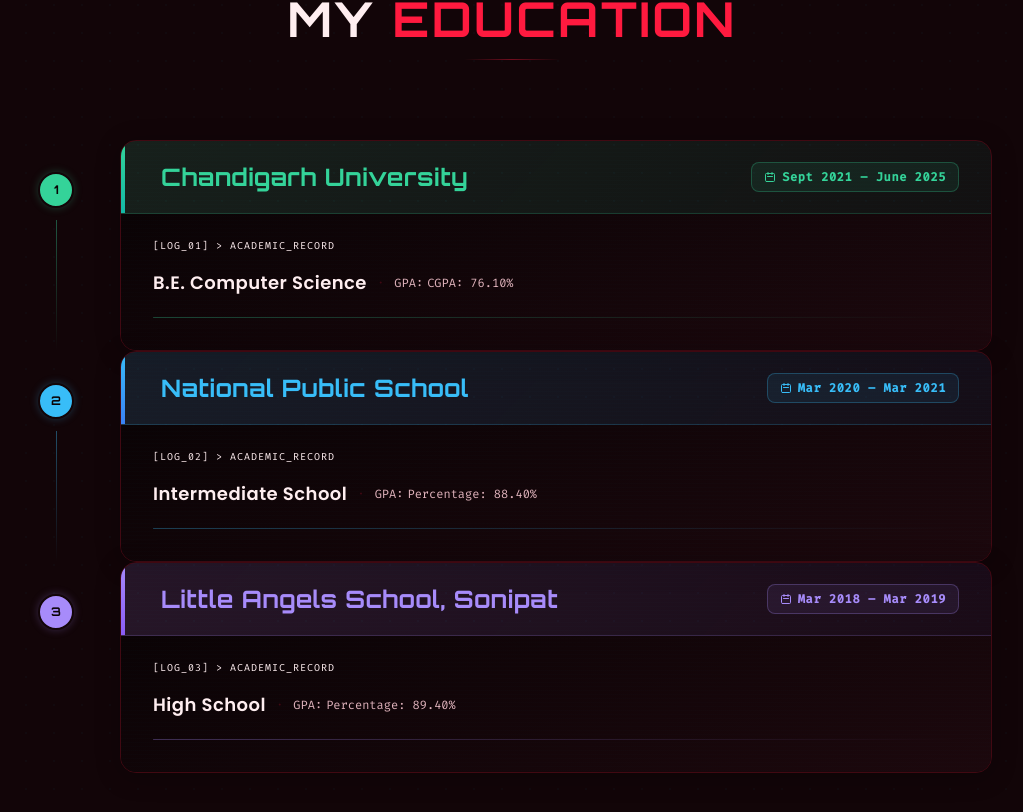
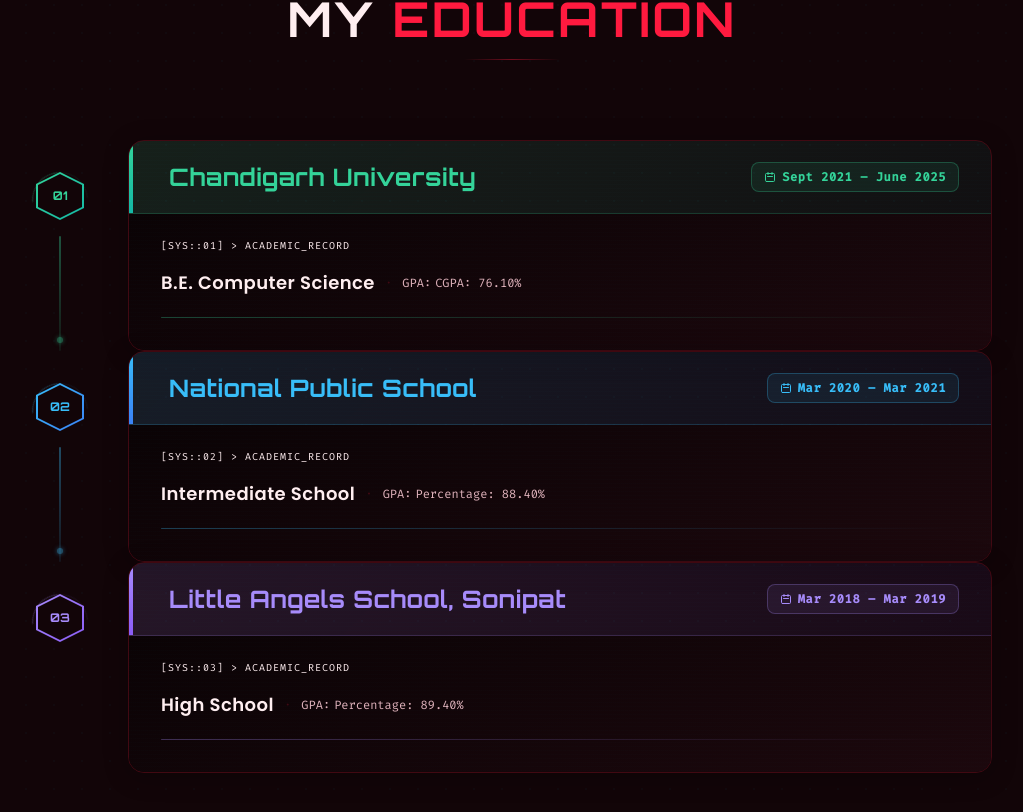
Before and after one commit to manan-b/My-Portfolio, a React (Vite) app: page / in a window 1280 px wide. Shown: the part 1892-2704 px from the top of the page, without its empty margins (128-1151 px from the left). Built offline with nearby package versions, Linux system fonts and the light colour scheme.

Commit message:
refactor: redesign Experience & Education timelines with hexagonal nodes, orbital rings, and flowing connectors

```diff
--- a/src/components/sections/Education.jsx
+++ b/src/components/sections/Education.jsx
@@ -50,26 +50,71 @@
             className="relative flex gap-6 md:gap-10"
         >
             {/* Left — Timeline Track */}
-            <div className="hidden md:flex flex-col items-center flex-shrink-0 w-12">
-                <div className="flex flex-col items-center mt-8">
-                    {/* Numbered pulse dot */}
+            <div className="hidden md:flex flex-col items-center flex-shrink-0 w-14">
+                <div className="flex flex-col items-center mt-8 relative">
+                    {/* Subtle outer orbital ring */}
+                    <motion.div
+                        animate={{ rotate: 360 }}
+                        transition={{ duration: 8, repeat: Infinity, ease: 'linear' }}
+                        className="absolute w-14 h-14 rounded-full"
+                        style={{
+                            border: `1px solid transparent`,
+                            borderTopColor: `${meta.accentFrom}40`,
+                            borderRightColor: `${meta.accentFrom}15`,
+                        }}
+                    />
+                    {/* Hexagonal node */}
                     <motion.div
                         animate={hovered
-                            ? { scale: 1.3, boxShadow: `0 0 20px ${meta.glow}, 0 0 40px ${meta.glow}` }
+                            ? { scale: 1.15, boxShadow: `0 0 20px ${meta.glow}, 0 0 40px ${meta.glow}` }
                             : { scale: 1, boxShadow: `0 0 8px ${meta.glow}` }
                         }
-                        transition={{ type: 'spring', stiffness: 260, damping: 18 }}
-                        className={`w-9 h-9 rounded-full ${meta.dotColor} z-10 flex-shrink-0 flex items-center justify-center border-2 border-[var(--bg-secondary)]`}
+                        transition={{ type: 'spring', stiffness: 280, damping: 20 }}
+                        className="w-12 h-12 z-10 flex-shrink-0 flex items-center justify-center relative"
+                        style={{
+                            clipPath: 'polygon(50% 0%, 100% 25%, 100% 75%, 50% 100%, 0% 75%, 0% 25%)',
+                            background: `linear-gradient(135deg, ${meta.accentFrom}, ${meta.accentTo})`,
+                        }}
                     >
-                        <span className="font-orbitron font-bold text-[var(--bg-primary)] text-xs">{index + 1}</span>
+                        {/* Inner cutout */}
+                        <div
+                            className="absolute inset-[2px] flex items-center justify-center"
+                            style={{
+                                clipPath: 'polygon(50% 0%, 100% 25%, 100% 75%, 50% 100%, 0% 75%, 0% 25%)',
+                                background: 'var(--bg-secondary)',
+                            }}
+                        >
+                            <span
+                                className="font-orbitron font-bold text-xs"
+                                style={{ color: meta.accentFrom }}
+                            >
+                                {String(index + 1).padStart(2, '0')}
+                            </span>
+                        </div>
                     </motion.div>
                 </div>
-                {/* Connector line */}
+                {/* Connector — gradient line with flowing energy dot */}
                 {!isLast && (
-                    <div
-                        className="flex-1 w-px mt-3 opacity-40"
-                        style={{ background: `linear-gradient(to bottom, ${meta.accentFrom}, transparent)` }}
-                    />
+                    <div className="relative flex-1 mt-4" style={{ width: '2px' }}>
+                        <div
+                            className="absolute inset-0"
+                            style={{
+                                width: '2px',
+                                background: `linear-gradient(to bottom, ${meta.accentFrom}60, ${meta.accentFrom}15)`,
+                                borderRadius: '1px',
+                            }}
+                        />
+                        {/* Flowing energy dot */}
+                        <motion.div
+                            className="absolute left-1/2 -translate-x-1/2 w-[6px] h-[6px] rounded-full"
+                            style={{
+                                backgroundColor: meta.accentFrom,
+                                boxShadow: `0 0 10px ${meta.glow}, 0 0 4px ${meta.accentFrom}`,
+                            }}
+                            animate={{ top: ['0%', '100%'], opacity: [1, 0.3] }}
+                            transition={{ duration: 2.5, repeat: Infinity, ease: 'easeInOut' }}
+                        />
+                    </div>
                 )}
             </div>
 
@@ -134,7 +179,7 @@
                     >
                         {/* Log ID */}
                         <div className="font-mono-ui text-[10px] tracking-widest text-primary-400/40 uppercase mb-4">
-                            [LOG_{String(index + 1).padStart(2, '0')}] &gt; ACADEMIC_RECORD
+                            [SYS::{String(index + 1).padStart(2, '0')}] &gt; ACADEMIC_RECORD
                         </div>
 
                         {/* Role title + location row */}
--- a/src/components/sections/Experience.jsx
+++ b/src/components/sections/Experience.jsx
@@ -67,22 +67,71 @@
             className="relative flex gap-6 md:gap-10"
         >
             {/* Left — Timeline Track */}
-            <div className="hidden md:flex flex-col items-center flex-shrink-0 w-12">
-                <div className="flex flex-col items-center mt-6">
+            <div className="hidden md:flex flex-col items-center flex-shrink-0 w-14">
+                <div className="flex flex-col items-center mt-6 relative">
+                    {/* Subtle outer orbital ring */}
+                    <motion.div
+                        animate={{ rotate: 360 }}
+                        transition={{ duration: 8, repeat: Infinity, ease: 'linear' }}
+                        className="absolute w-14 h-14 rounded-full"
+                        style={{
+                            border: `1px solid transparent`,
+                            borderTopColor: `${meta.accentFrom}40`,
+                            borderRightColor: `${meta.accentFrom}15`,
+                        }}
+                    />
+                    {/* Hexagonal node */}
                     <motion.div
                         animate={hovered
-                            ? { scale: 1.35, boxShadow: `0 0 24px ${meta.glow}, 0 0 48px ${meta.glow}` }
-                            : { scale: 1, boxShadow: `0 0 10px ${meta.glow}` }
+                            ? { scale: 1.15, boxShadow: `0 0 20px ${meta.glow}, 0 0 40px ${meta.glow}` }
+                            : { scale: 1, boxShadow: `0 0 8px ${meta.glow}` }
                         }
-                        transition={{ type: 'spring', stiffness: 260, damping: 18 }}
-                        className={`w-10 h-10 rounded-full ${meta.dotColor} z-10 flex-shrink-0 flex items-center justify-center border-2 border-[var(--bg-secondary)]`}
+                        transition={{ type: 'spring', stiffness: 280, damping: 20 }}
+                        className="w-12 h-12 z-10 flex-shrink-0 flex items-center justify-center relative"
+                        style={{
+                            clipPath: 'polygon(50% 0%, 100% 25%, 100% 75%, 50% 100%, 0% 75%, 0% 25%)',
+                            background: `linear-gradient(135deg, ${meta.accentFrom}, ${meta.accentTo})`,
+                        }}
                     >
-                        <span className="font-orbitron font-bold text-[var(--bg-primary)] text-xs">{index + 1}</span>
+                        {/* Inner cutout */}
+                        <div
+                            className="absolute inset-[2px] flex items-center justify-center"
+                            style={{
+                                clipPath: 'polygon(50% 0%, 100% 25%, 100% 75%, 50% 100%, 0% 75%, 0% 25%)',
+                                background: 'var(--bg-secondary)',
+                            }}
+                        >
+                            <span
+                                className="font-orbitron font-bold text-xs"
+                                style={{ color: meta.accentFrom }}
+                            >
+                                {String(index + 1).padStart(2, '0')}
+                            </span>
+                        </div>
                     </motion.div>
                 </div>
+                {/* Connector — gradient line with flowing energy dot */}
                 {!isLast && (
-                    <div className="flex-1 w-px mt-3 opacity-50"
-                        style={{ background: `linear-gradient(to bottom, ${meta.accentFrom}, transparent)` }} />
+                    <div className="relative flex-1 mt-4" style={{ width: '2px' }}>
+                        <div
+                            className="absolute inset-0"
+                            style={{
+                                width: '2px',
+                                background: `linear-gradient(to bottom, ${meta.accentFrom}60, ${meta.accentFrom}15)`,
+                                borderRadius: '1px',
+                            }}
+                        />
+                        {/* Flowing energy dot */}
+                        <motion.div
+                            className="absolute left-1/2 -translate-x-1/2 w-[6px] h-[6px] rounded-full"
+                            style={{
+                                backgroundColor: meta.accentFrom,
+                                boxShadow: `0 0 10px ${meta.glow}, 0 0 4px ${meta.accentFrom}`,
+                            }}
+                            animate={{ top: ['0%', '100%'], opacity: [1, 0.3] }}
+                            transition={{ duration: 2.5, repeat: Infinity, ease: 'easeInOut' }}
+                        />
+                    </div>
                 )}
             </div>
 
--- a/src/components/sections/Hero.jsx
+++ b/src/components/sections/Hero.jsx
@@ -14,6 +14,7 @@
     const [displayedText, setDisplayedText] = useState('');
     const [isTyping, setIsTyping] = useState(true);
     const [isResumeModalOpen, setIsResumeModalOpen] = useState(false);
+    const [resumeHover, setResumeHover] = useState(false);
 
     useEffect(() => {
         const currentTitle = titles[titleIndex];
@@ -143,17 +144,50 @@
                             className="flex flex-col sm:flex-row gap-3 sm:gap-4 justify-center lg:justify-start"
                         >
                             {/* Primary — Resume */}
-                            <div className="relative inline-flex h-12 w-48 font-orbitron text-sm font-semibold tracking-widest uppercase text-[var(--bg-primary)] bg-primary-400 rounded shadow-[var(--shadow-glow)] hover:shadow-[var(--shadow-glow-lg)] overflow-hidden resume-btn-group">
-                                {/* Default State (Slides out to left) */}
-                                <div className="resume-btn-default gap-2">
+                            <div
+                                className="relative inline-flex h-12 w-48 font-orbitron text-sm font-semibold tracking-widest uppercase text-[var(--bg-primary)] bg-primary-400 rounded shadow-[var(--shadow-glow)] hover:shadow-[var(--shadow-glow-lg)] overflow-hidden"
+                                onMouseEnter={() => setResumeHover(true)}
+                                onMouseLeave={() => setResumeHover(false)}
+                            >
+                                {/* Default State — "Resume" text */}
+                                <div
+                                    style={{
+                                        position: 'absolute',
+                                        inset: 0,
+                                        display: 'flex',
+                                        alignItems: 'center',
+                                        justifyContent: 'center',
+                                        gap: '0.5rem',
+                                        zIndex: 2,
+                                        transform: resumeHover ? 'translate3d(-100%, 0, 0)' : 'translate3d(0, 0, 0)',
+                                        WebkitTransform: resumeHover ? 'translate3d(-100%, 0, 0)' : 'translate3d(0, 0, 0)',
+                                        transition: 'transform 0.5s cubic-bezier(0.23, 1, 0.32, 1)',
+                                        WebkitTransition: '-webkit-transform 0.5s cubic-bezier(0.23, 1, 0.32, 1)',
+                                        willChange: 'transform',
+                                    }}
+                                >
                                     <span>Resume</span>
                                     <svg className="w-4 h-4" fill="none" stroke="currentColor" viewBox="0 0 24 24">
                                         <path strokeLinecap="round" strokeLinejoin="round" strokeWidth={2} d="M9 12h6m-6 4h6m2 5H7a2 2 0 01-2-2V5a2 2 0 012-2h5.586a1 1 0 01.707.293l5.414 5.414a1 1 0 01.293.707V19a2 2 0 01-2 2z" />
                                     </svg>
                                 </div>
 
-                                {/* Hover State: Split Actions (Slides in from right) */}
-                                <div className="resume-btn-hoverstate bg-primary-300">
+                                {/* Hover State — Preview + Download icons sliding in from right */}
+                                <div
+                                    className="bg-primary-300"
+                                    style={{
+                                        position: 'absolute',
+                                        inset: 0,
+                                        display: 'flex',
+                                        zIndex: 1,
+                                        transform: resumeHover ? 'translate3d(0, 0, 0)' : 'translate3d(100%, 0, 0)',
+                                        WebkitTransform: resumeHover ? 'translate3d(0, 0, 0)' : 'translate3d(100%, 0, 0)',
+                                        transition: 'transform 0.5s cubic-bezier(0.23, 1, 0.32, 1)',
+                                        WebkitTransition: '-webkit-transform 0.5s cubic-bezier(0.23, 1, 0.32, 1)',
+                                        willChange: 'transform',
+                                    }}
+
+                                >
                                     <button
                                         onClick={() => setIsResumeModalOpen(true)}
                                         className="flex-1 flex items-center justify-center hover:bg-black/10 transition-colors border-r border-black/10"
```
